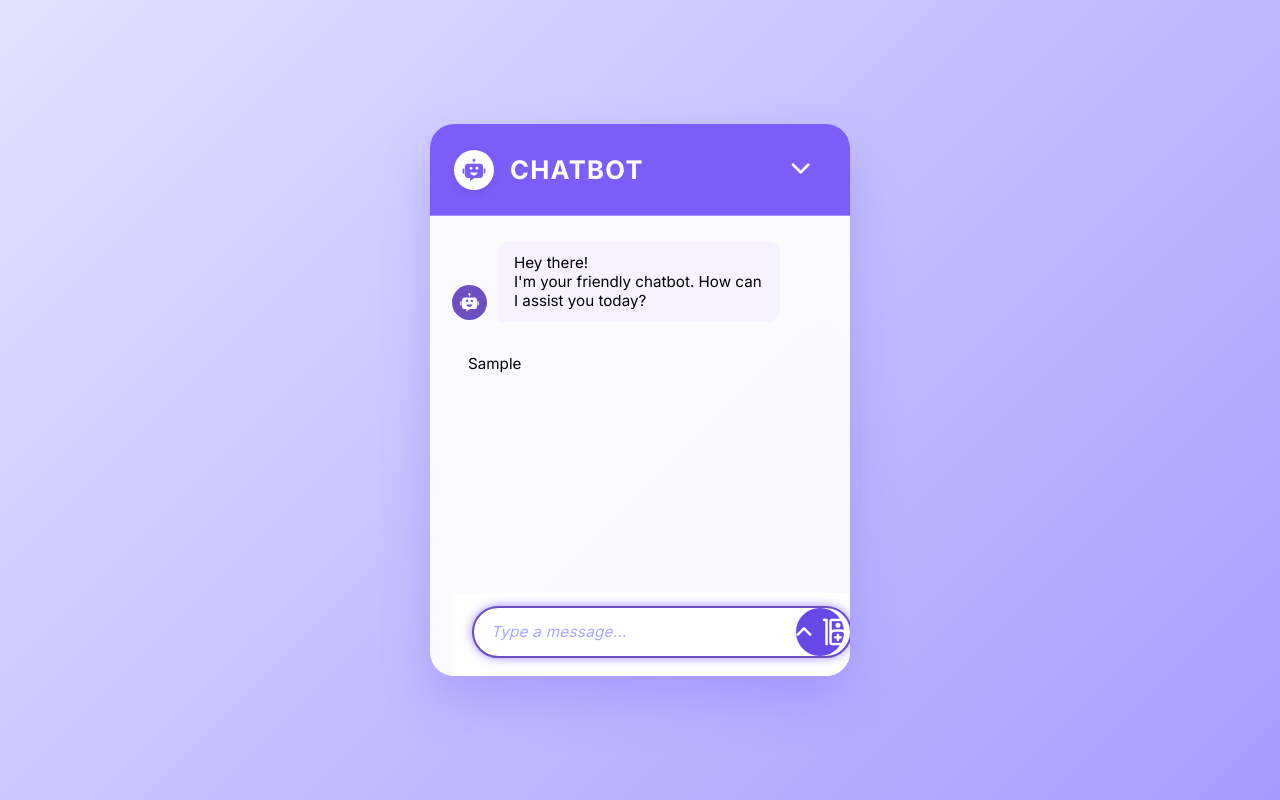
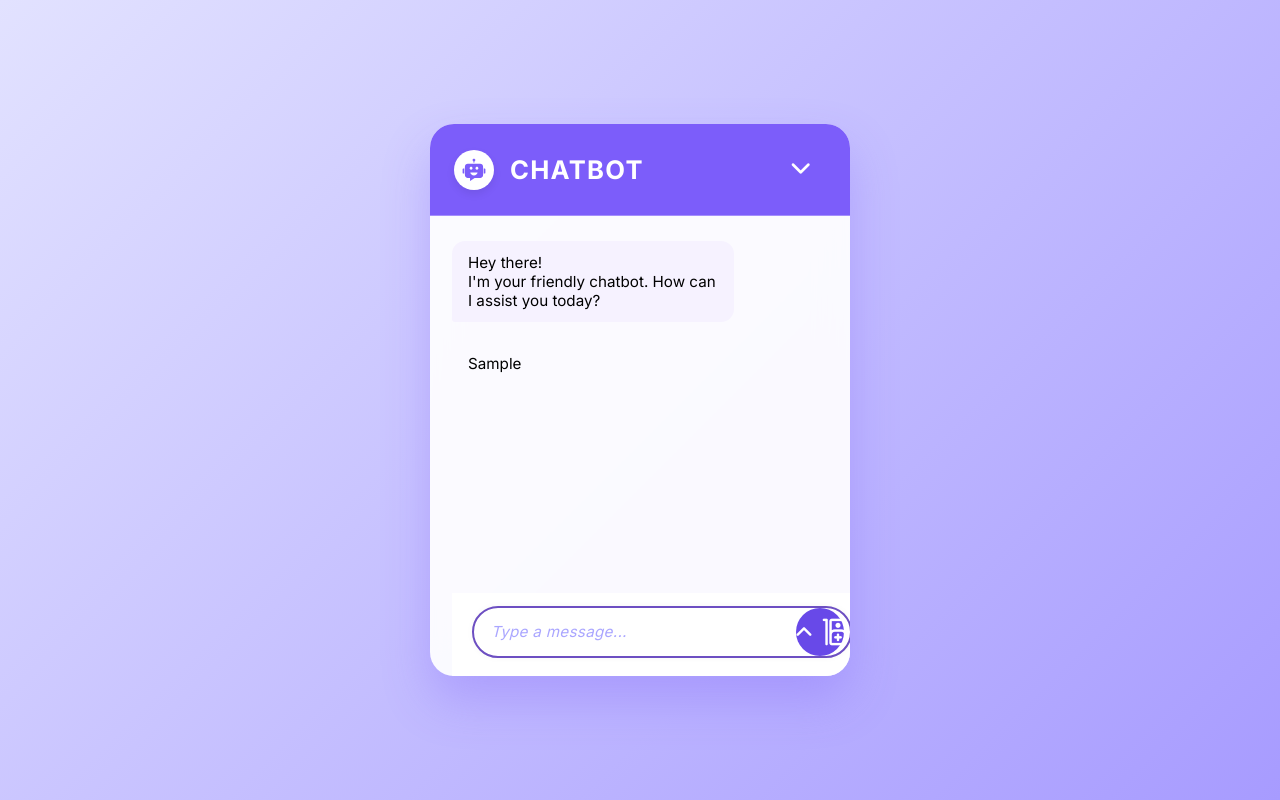
Before and after one commit to rebotilwe/chatbot, a React (Vite) app in the folder chatbot-app/: page / in a window 1280 px wide. Both pictures are taken after typing "Sample" into the empty fields and a click on the button "keyboard_arrow_upward". Built offline with nearby package versions, Linux system fonts and the light colour scheme.

Commit message:
removed the extra icon on type message

```diff
--- a/chatbot-app/src/App.jsx
+++ b/chatbot-app/src/App.jsx
@@ -23,7 +23,7 @@ const App = () => {
         {/* Chat Body */}
         <div className="chat-body">
           <div className="message bot-message">
-            <Chatbot />
+            {/* <Chatbot /> */}
             <p className="message-text">
               Hey there! <br /> I'm your friendly chatbot. How can I assist you today?
             </p>
--- a/chatbot-app/src/components/ChatForm.jsx
+++ b/chatbot-app/src/components/ChatForm.jsx
@@ -8,13 +8,11 @@ function ChatForm({ setChatHistory }) {
     const userMessage = inputRef.current.value.trim();
     if (!userMessage) return;
 
-    // ✅ Update chat history correctly
     setChatHistory(prevHistory => [
       ...prevHistory,
       { role: "user", text: userMessage }
     ]);
 
-    // Clear input
     inputRef.current.value = '';
   };
 
@@ -25,10 +23,9 @@ function ChatForm({ setChatHistory }) {
         placeholder="Type a message..."
         className="message-input"
         ref={inputRef}
-        aria-label="Message input"
       />
       <button
-        className="material-symbols-rounded"
+        className="send-btn material-symbols-rounded"
         type="submit"
         aria-label="Send message"
       >
--- a/chatbot-app/src/index.css
+++ b/chatbot-app/src/index.css
@@ -9,6 +9,7 @@
   --shadow: rgba(124, 93, 250, 0.3);
 }
 
+/* Reset */
 *,
 *::before,
 *::after {
@@ -104,8 +105,15 @@ body {
   outline: none;
 }
 
-/* Body */
-
+/* Chat body */
+.chat-body {
+  display: flex;
+  flex-direction: column;
+  gap: 20px;
+  height: 460px;
+  overflow-y: auto;
+  padding: 25px 22px;
+}
 
 .chat-body::-webkit-scrollbar {
   width: 8px;
@@ -121,55 +129,12 @@ body {
   background-color: var(--primary-hover);
 }
 
-/* .message {
-  display: flex;
-  align-items: flex-end;
-  gap: 16px;
-  max-width: 75%;
-  word-wrap: break-word;
-  font-size: 1rem;
-  line-height: 1.5;
-} */
-
-/* .message.bot-message svg {
-  width: 38px;
-  height: 38px;
-  padding: 8px;
-  background: var(--primary);
-  border-radius: 50%;
-  fill: #fff;
-  box-shadow: 0 4px 12px rgba(124, 93, 250, 0.4);
-} */
-
-/* .message-text {
-  padding: 14px 20px;
-  border-radius: 20px;
-  font-weight: 500;
-} */
-
-/* .bot-message .message-text {
-  background: var(--bubble-bot);
-  color: #3b3b3b;
-  border-radius: 20px 20px 20px 4px;
-  box-shadow: 0 4px 14px rgba(124, 93, 250, 0.12);
-} */
-
-/* User message aligned right */
-.chat-body {
-  display :flex;
-  flex-direction: column;
-  gap:20px;
-  height:460px;
-  overflow-y:auto;
- padding: 25px 22px;
-
-}
-.chat-body .message{
+.chat-body .message {
   display: flex;
   gap: 11px;
   align-items: center;
+}
 
-}
 .chat-body .message .message-text {
   padding: 12px 16px;
   max-width: 75%;
@@ -177,33 +142,28 @@ body {
   white-space: pre-line;
   font-size: 0.95rem;
 }
-.chat-body .bot-message .message-text{
-  background:#f6f2ff;
+
+.chat-body .bot-message .message-text {
+  background: #f6f2ff;
   border-radius: 13px 13px 13px 3px;
+}
 
-}
-.chat-body .user-message{
+.chat-body .user-message {
   flex-direction: column;
   align-items: flex-end;
 }
-.chat-body .bot-message svg{
-  height:35px;
-  width:35px;
-  padding:6px;
+
+.chat-body .bot-message svg {
+  height: 35px;
+  width: 35px;
+  padding: 6px;
   flex-shrink: 0;
-  fill:#fff;
+  fill: #fff;
   background: #6d4fc2;
   align-self: flex-end;
   border-radius: 50%;
   margin-bottom: 2px;
-
 }
-
-
-
-
-
-
 
 /* Footer */
 .chat-footer {
@@ -212,7 +172,6 @@ body {
   width: 100%;
   bottom: 0;
   background: rgba(255, 255, 255, 0.95);
-
 }
 
 .chat-footer .chat-form {
@@ -221,55 +180,23 @@ body {
   border-radius: 32px;
   background: #fff;
   outline: 1px solid #cccce5;
- box-shadow: 0 0 8px (0, 0, 0, 0.06);
+  box-shadow: 0 0 8px rgba(0, 0, 0, 0.06);
 }
-.chat-footer .chat-form:focus-within{
-  outline:2px solid #6d4fc2;
+
+.chat-footer .chat-form:focus-within {
+  outline: 2px solid #6d4fc2;
 }
-.chat-form .message-input{
+
+/* Input */
+.chat-form .message-input {
   border: none;
-  outline:none;
+  outline: none;
   background: none;
   width: 100%;
-  height:47px;
+  height: 47px;
   padding: 0 17px;
   font-size: 0.95rem;
-}
-
-.chat-form button{
-  height: 35px;
-  width:35px;
-  border: none;
-  display: none;
-  outline: none;
-  font-size: 1.1rem;
-  background: #6d4fc2;
-  color: #fff;
-  flex-shrink: 0;
-  cursor:pointer;
-  margin-right: 6px;
-  border-radius: 50%;
-  transition: 0.2s ease;
-}
-.chat-form button:hover{
- background: #593bab;
-}
-.chat-form:focus-within {
-  border-color: var(--primary);
-  box-shadow: 0 0 12px var(--primary);
-}
-
-.message-input {
-  flex: 1;
-  border: none;
-  outline: none;
-  background: transparent;
-  padding: 0 20px;
-  height: 48px;
-  font-size: 1.05rem;
-  font-weight: 400;
   color: #3a3a3a;
-  transition: color 0.25s ease;
 }
 
 .message-input::placeholder {
@@ -279,6 +206,16 @@ body {
   letter-spacing: 0.02em;
 }
 
+/* Hide browser mic/search icons */
+.message-input::-webkit-input-speech-button,
+.message-input::-webkit-search-decoration,
+.message-input::-webkit-search-cancel-button,
+.message-input::-webkit-search-results-button,
+.message-input::-webkit-search-results-decoration {
+  display: none;
+}
+
+/* Send button */
 .chat-form button {
   border: none;
   background: var(--primary);
@@ -290,6 +227,8 @@ body {
   display: flex;
   align-items: center;
   justify-content: center;
+  border-radius: 50%;
+  margin-right: 6px;
   transition: background-color 0.3s ease;
 }
 
```
